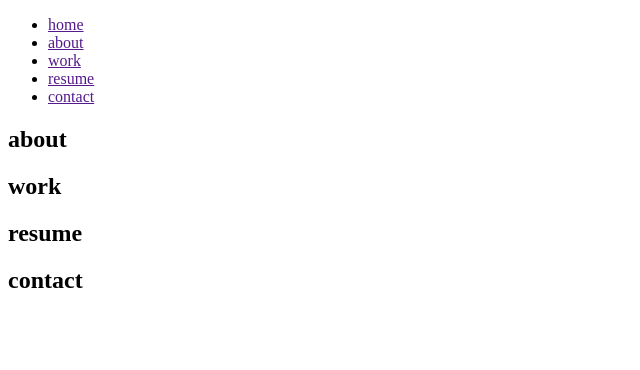
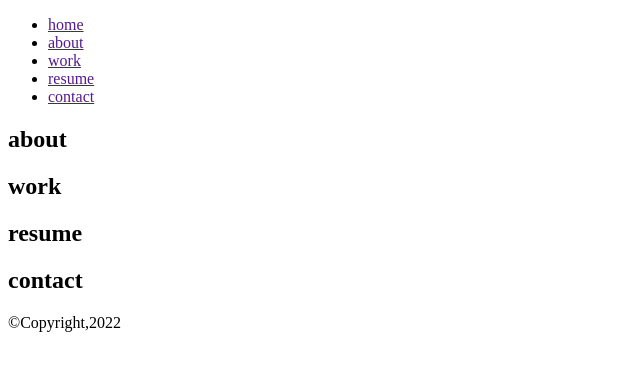
Before and after one commit to MouhamedNdiaye123/html, a plain HTML site: page index.html in a window 1280 px wide. Shown: the whole page, without its empty margins (0-640 px from the left). Drawn offline with Linux system fonts and the light colour scheme.

Commit message:
ajout footer html

```diff
--- a/index.html
+++ b/index.html
@@ -30,5 +30,11 @@
     <section>
         <h1>contact</h1>
     </section>
+
+    <footer>
+        &copy;Copyright,2022
+    </footer>
+
+
 </body>
 </html>
```
